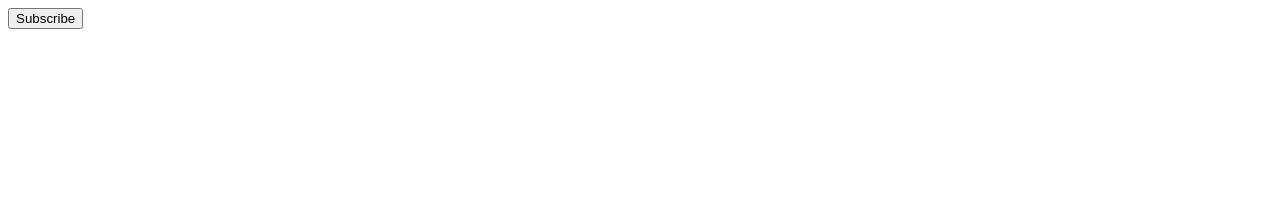
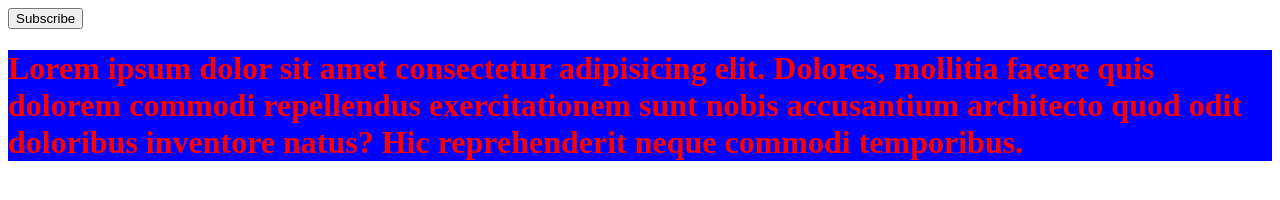
Before and after one commit to Aditya-Chaudhari0/Project-2, a plain HTML site: page index.html in a window 1280 px wide. Drawn offline with Linux system fonts and the light colour scheme.

Commit message:
add heading

```diff
--- a/index.html
+++ b/index.html
@@ -7,6 +7,7 @@
 </head>
 <body>
     <button> Subscribe</button>
+    <h1 style="background-color: blue; color: red;">Lorem ipsum dolor sit amet consectetur adipisicing elit. Dolores, mollitia facere quis dolorem commodi repellendus exercitationem sunt nobis accusantium architecto quod odit doloribus inventore natus? Hic reprehenderit neque commodi temporibus.</h1>
 
 </body>
 </html>
```
